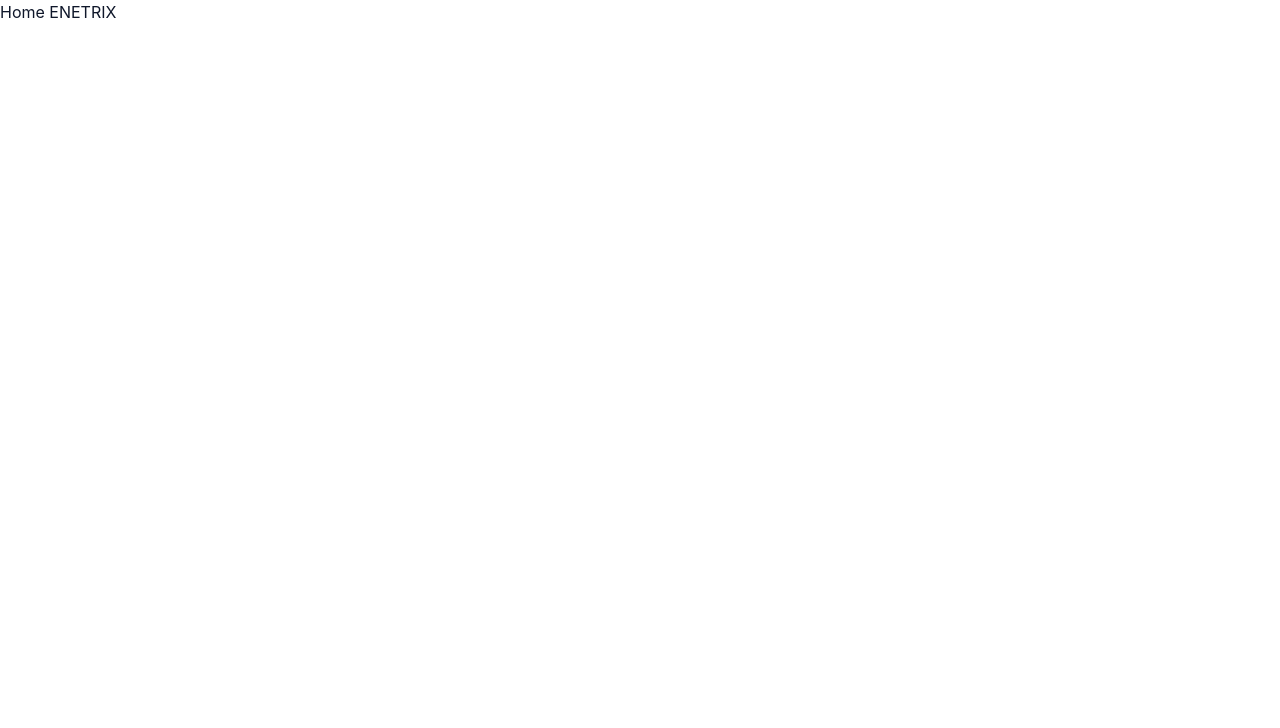
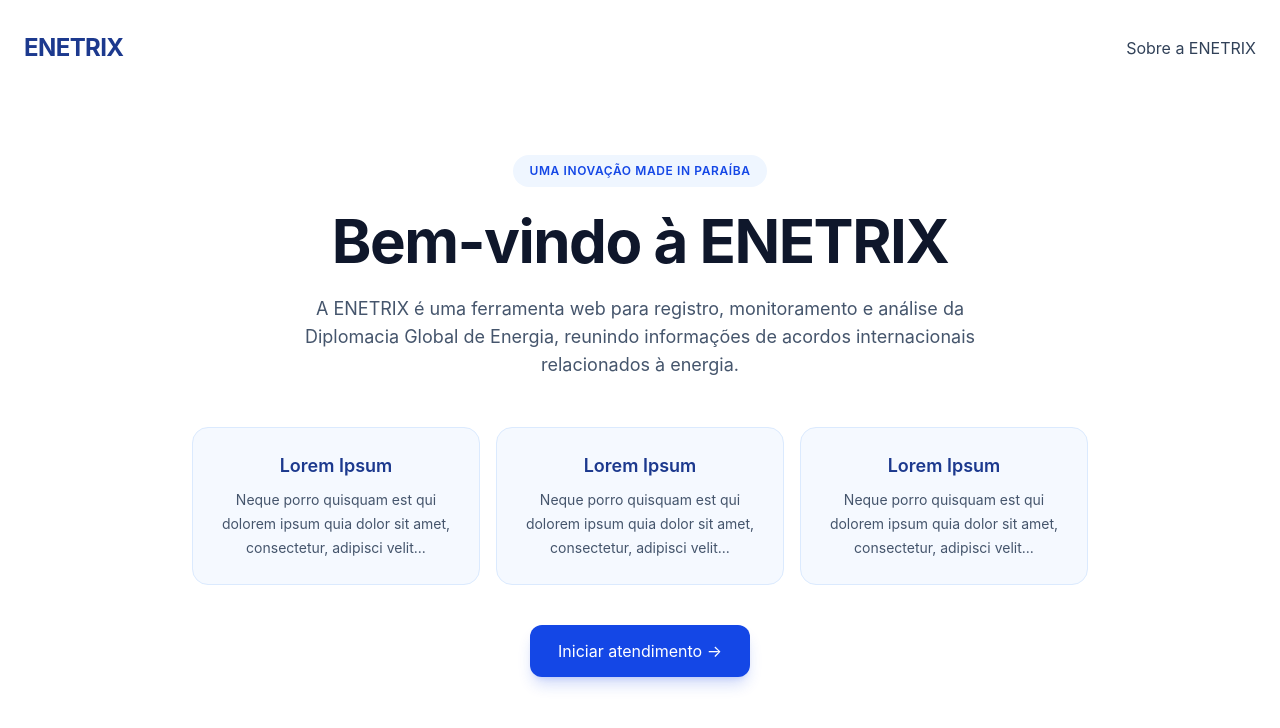
Before and after one commit to limaojunio/enetrix-chatbot, a React (Vite) app: page / in a window 1280 px wide. Shown: the top 728 px of the page. Built offline with nearby package versions, Linux system fonts and the light colour scheme.

Commit message:
implementar página home

```diff
--- a/src/pages/Home/Home.tsx
+++ b/src/pages/Home/Home.tsx
@@ -1,7 +1,78 @@
 function Home() {
   return (
-    <main>
-      <h1>Home ENETRIX</h1>
+    <main className="min-h-screen bg-white">
+      <section className="mx-auto flex min-h-screen max-w-7xl flex-col px-6 py-8">
+
+        {/* Header */}
+        <header className="flex items-center justify-between">
+          <div className="text-2xl font-bold tracking-tight text-blue-900">
+            ENETRIX
+          </div>
+
+          <button className="text-sm font-medium text-slate-700 transition hover:text-blue-700">
+            Sobre a ENETRIX
+          </button>
+        </header>
+
+        {/* Conteúdo principal */}
+        <div className="flex flex-1 flex-col items-center justify-center text-center">
+
+          <span className="mb-6 rounded-full bg-blue-50 px-4 py-2 text-xs font-semibold uppercase tracking-wider text-blue-700">
+            Uma inovação Made in Paraíba
+          </span>
+
+          <h1 className="max-w-3xl text-4xl font-bold tracking-tight text-slate-900 sm:text-5xl lg:text-6xl">
+            Bem-vindo à ENETRIX
+          </h1>
+
+          <p className="mt-6 max-w-2xl text-base leading-7 text-slate-600 sm:text-lg">
+            A ENETRIX é uma ferramenta web para registro, monitoramento e
+            análise da Diplomacia Global de Energia, reunindo informações de
+            acordos internacionais relacionados à energia.
+          </p>
+
+          {/* Recursos */}
+          <div className="mt-12 grid w-full max-w-4xl gap-4 md:grid-cols-3">
+
+            <div className="rounded-2xl border border-blue-100 bg-blue-50/60 p-6">
+              <h2 className="text-lg font-semibold text-blue-900">
+                Lorem Ipsum
+              </h2>
+
+              <p className="mt-2 text-sm leading-6 text-slate-600">
+                Neque porro quisquam est qui dolorem ipsum quia dolor sit amet, consectetur, adipisci velit...
+              </p>
+            </div>
+
+            <div className="rounded-2xl border border-blue-100 bg-blue-50/60 p-6">
+              <h2 className="text-lg font-semibold text-blue-900">
+                Lorem Ipsum
+              </h2>
+
+              <p className="mt-2 text-sm leading-6 text-slate-600">
+                Neque porro quisquam est qui dolorem ipsum quia dolor sit amet, consectetur, adipisci velit...
+              </p>
+            </div>
+
+            <div className="rounded-2xl border border-blue-100 bg-blue-50/60 p-6">
+              <h2 className="text-lg font-semibold text-blue-900">
+                Lorem Ipsum
+              </h2>
+
+              <p className="mt-2 text-sm leading-6 text-slate-600">
+                Neque porro quisquam est qui dolorem ipsum quia dolor sit amet, consectetur, adipisci velit...
+              </p>
+            </div>
+
+          </div>
+
+          {/* CTA */}
+          <button className="mt-10 rounded-xl bg-blue-700 px-7 py-3.5 text-sm font-semibold text-white shadow-lg shadow-blue-700/20 transition hover:bg-blue-800">
+            Iniciar atendimento →
+          </button>
+
+        </div>
+      </section>
     </main>
   )
 }
```
